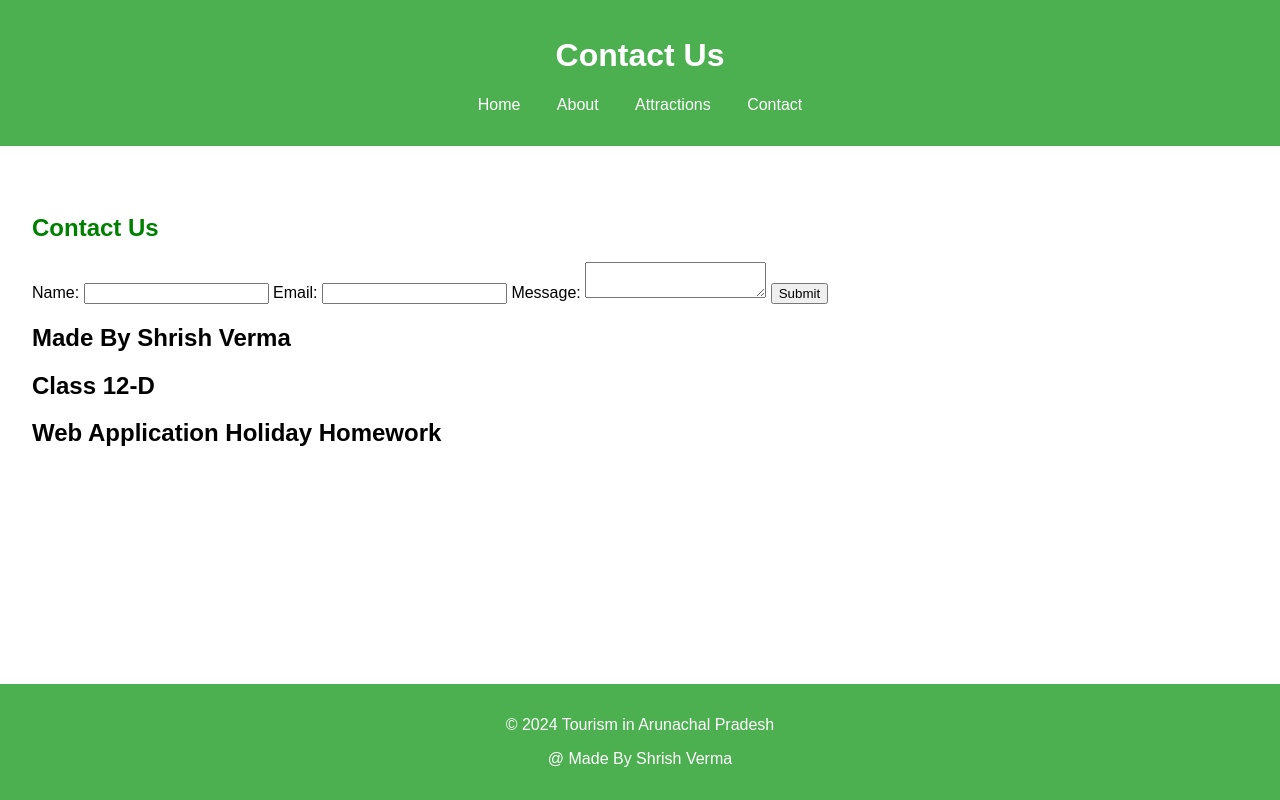
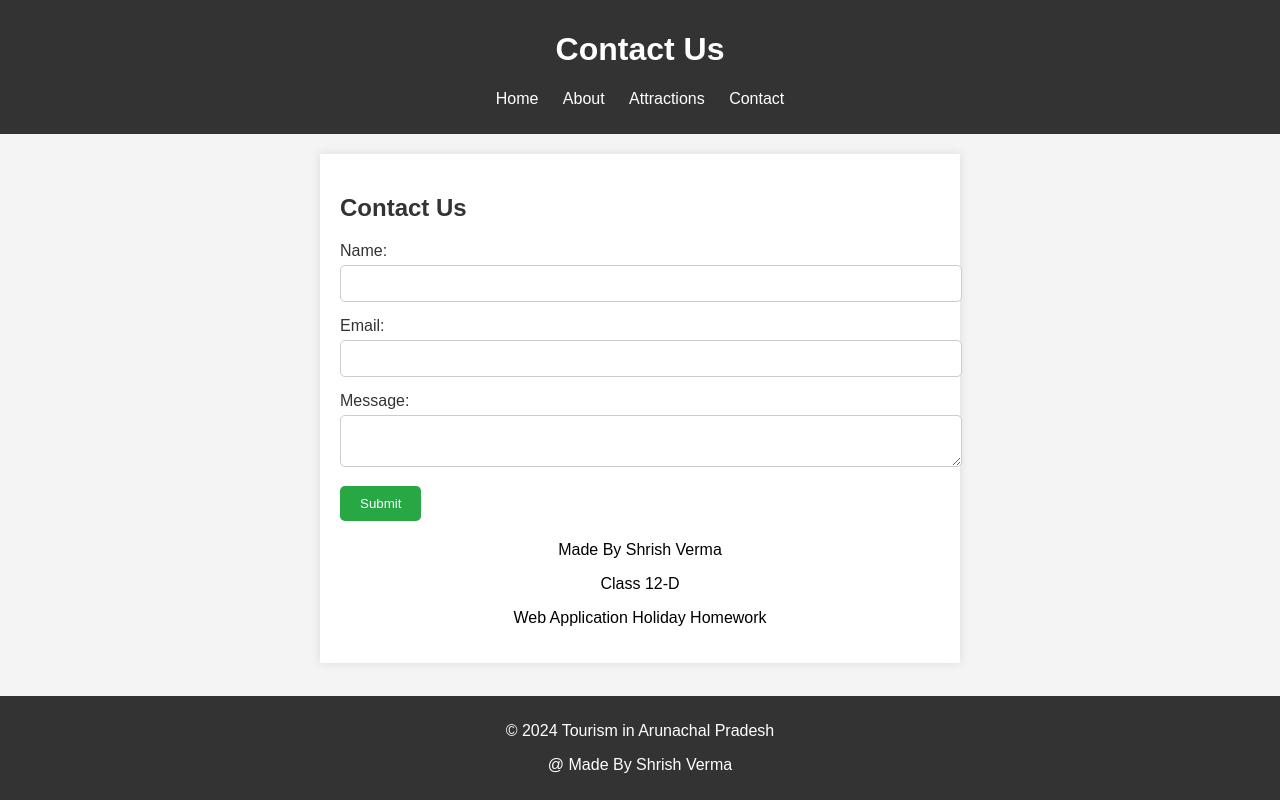
Before and after one commit to Arrow-Ghost/Arunachal-Pradesh-Tourism, a plain HTML site: page contact.html in a window 1280 px wide. Drawn offline with Linux system fonts and the light colour scheme.

Commit message:
contact.html

```diff
--- a/contact.html
+++ b/contact.html
@@ -4,7 +4,94 @@
     <meta charset="UTF-8">
     <meta name="viewport" content="width=device-width, initial-scale=1.0">
     <title>Contact Us - Arunachal Pradesh Tourism</title>
-    <link rel="stylesheet" href="styles.css">
+    <style>
+        body {
+            font-family: Arial, sans-serif;
+            margin: 0;
+            padding: 0;
+            background-color: #f4f4f4;
+        }
+
+        header {
+            background-color: #333;
+            color: #fff;
+            padding: 10px 0;
+            text-align: center;
+        }
+
+        nav ul {
+            list-style: none;
+            padding: 0;
+        }
+
+        nav ul li {
+            display: inline;
+            margin: 0 10px;
+        }
+
+        nav ul li a {
+            color: #fff;
+            text-decoration: none;
+        }
+
+        #contact {
+            background-color: #fff;
+            padding: 20px;
+            margin: 20px auto;
+            max-width: 600px;
+            box-shadow: 0 0 10px rgba(0, 0, 0, 0.1);
+        }
+
+        h2 {
+            color: #333;
+        }
+
+        .form-group {
+            margin-bottom: 15px;
+        }
+
+        .form-group label {
+            display: block;
+            margin-bottom: 5px;
+            color: #333;
+        }
+
+        .form-group input,
+        .form-group textarea {
+            width: 100%;
+            padding: 10px;
+            border: 1px solid #ccc;
+            border-radius: 5px;
+        }
+
+        button {
+            background-color: #28a745;
+            color: #fff;
+            padding: 10px 20px;
+            border: none;
+            border-radius: 5px;
+            cursor: pointer;
+        }
+
+        button:hover {
+            background-color: #218838;
+        }
+
+        .footer-info {
+            text-align: center;
+            margin-top: 20px;
+        }
+
+        footer {
+            background-color: #333;
+            color: #fff;
+            text-align: center;
+            padding: 10px 0;
+            position: fixed;
+            width: 100%;
+            bottom: 0;
+        }
+    </style>
 </head>
 <body>
     <header>
@@ -20,21 +107,28 @@
     </header>
 
     <section id="contact">
-        <font color="green"><h2>Contact Us</h2></font>
-        <form>
+        <h2>Contact Us</h2>
+        <form id="contactForm">
+            <div class="form-group">
                 <label for="name">Name:</label>
                 <input type="text" id="name" name="name" required>
+            </div>
+            <div class="form-group">
                 <label for="email">Email:</label>
                 <input type="email" id="email" name="email" required>
+            </div>
+            <div class="form-group">
                 <label for="message">Message:</label>
                 <textarea id="message" name="message" required></textarea>
+            </div>
             <button type="submit">Submit</button>
         </form>
 
-        <h1>Made By Shrish Verma</h1>
-        <h1>Class 12-D</h1>
-        <h1>Web Application Holiday Homework</h1>
-        <br><br><br>
+        <div class="footer-info">
+            <p>Made By Shrish Verma</p>
+            <p>Class 12-D</p>
+            <p>Web Application Holiday Homework</p>
+        </div>
     </section>
 
     <footer>
@@ -42,6 +136,32 @@
         <p>@ Made By Shrish Verma</p>
     </footer>
 
-    <script src="scripts.js"></script>
+    <script>
+        document.getElementById('contactForm').addEventListener('submit', function(event) {
+            event.preventDefault();
+
+            const name = document.getElementById('name').value.trim();
+            const email = document.getElementById('email').value.trim();
+            const message = document.getElementById('message').value.trim();
+
+            if (name === '' || email === '' || message === '') {
+                alert('Please fill in all fields.');
+                return;
+            }
+
+            if (!validateEmail(email)) {
+                alert('Please enter a valid email address.');
+                return;
+            }
+
+            alert('Form submitted successfully!');
+            // Here you can add code to send the form data to the server
+        });
+
+        function validateEmail(email) {
+            const re = /^[^\s@]+@[^\s@]+\.[^\s@]+$/;
+            return re.test(String(email).toLowerCase());
+        }
+    </script>
 </body>
 </html>
```
Lines whose indentation alone changed are shown as unchanged.
